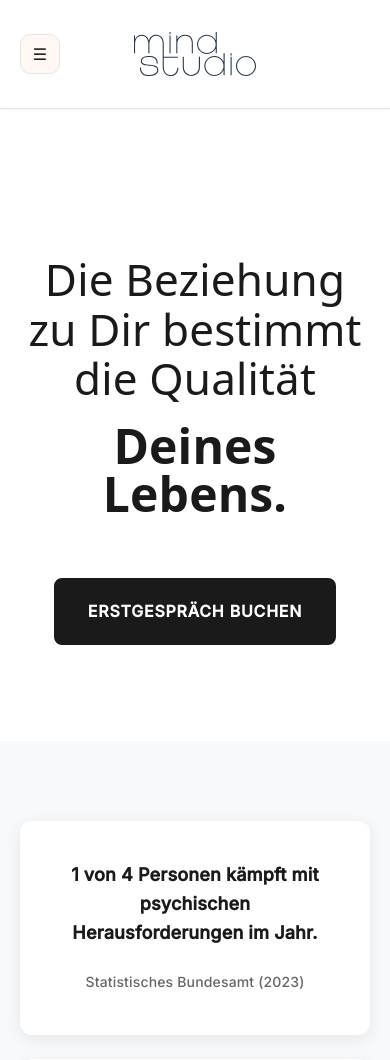
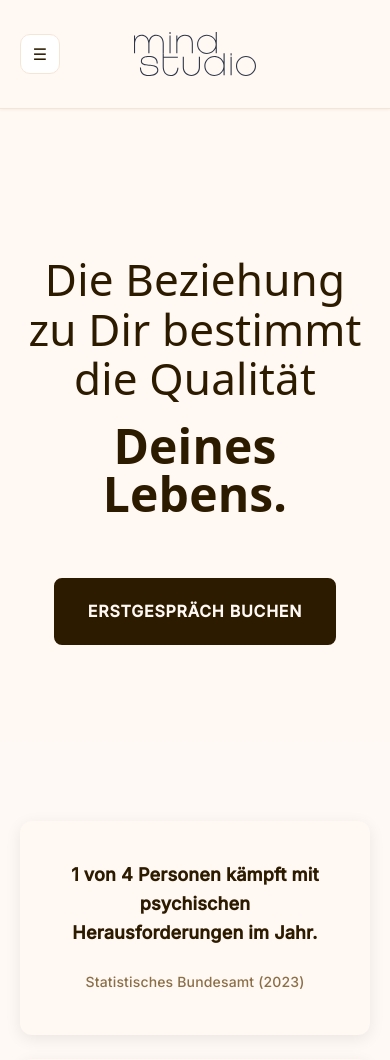
Before and after one commit to VinniWe/mind-studio-website, a PHP site: page / in a window 390 px wide. Shown: the top 1060 px of the page. Run offline with PHP 8.4, Linux system fonts and the light colour scheme; some libraries are stand-ins or nearby versions.

Commit message:
Design: implement warm orange/sand color palette
Updated color scheme from white to warm, inviting tones:

Background & Base:
- Main background: #FFF8F3 (warm cream)
- Card backgrounds: #FFFFFF (clean white)
- Header: rgba(255, 248, 243, 0.95) (warm cream with transparency)

Typography:
- Primary text: #2D1B00 (warm dark brown)
- Secondary text: #8B6F47 (warm brown)
- Maintains excellent readability

Accents & Interactive:
- Orange accent: #E67E22 (warm orange)
- Button hover: #D35400 (deeper orange)
- Borders: #F4E6D7 (warm sand)

UI Elements:
- Mobile toggle & menu: clean white backgrounds
- Form inputs: white backgrounds with warm borders
- Statistics section: light cream tint (#FEF9F5)

Creates a warm, professional, and inviting atmosphere
while maintaining the bold, clean design aesthetic.
Bumped cache version to v=7 for immediate refresh.

```diff
--- a/ansatz.html
+++ b/ansatz.html
@@ -7,8 +7,8 @@
     <meta name="description" content="Systemischer Ansatz: ressourcenorientiert, kontextsensibel und lösungsfokussiert – mit Blick auf Wechselwirkungen und Beziehungen.">
     <link rel="icon" href="assets/img/favicon.svg" type="image/svg+xml">
     <link rel="stylesheet" href="https://unpkg.com/@picocss/pico@2/css/pico.min.css">
-    <link rel="stylesheet" href="assets/css/styles.css?v=6">
-    <script defer src="assets/js/site.js?v=6"></script>
+    <link rel="stylesheet" href="assets/css/styles.css?v=7">
+    <script defer src="assets/js/site.js?v=7"></script>
   </head>
   <body>
     <header class="site-header">
--- a/assets/css/styles.css
+++ b/assets/css/styles.css
@@ -3,14 +3,14 @@
 @import url('https://fonts.googleapis.com/css2?family=Inter:wght@200;300;400;500&display=swap');
 
 :root {
-  --color-bg: #FFFFFF; /* clean white background */
-  --color-surface: #FAFAFA; /* very light gray for cards */
-  --color-text: #1A1A1A; /* dark charcoal for readability */
-  --color-muted: #666666; /* medium gray for secondary text */
-  --color-accent: #F4A261; /* warm orange accent */
-  --color-accent-600: #E76F51; /* deeper orange for buttons */
-  --color-border: #E5E5E5; /* light gray border */
-  --color-highlight: #F8F9FA; /* very light gray tint */
+  --color-bg: #FFF8F3; /* warm cream background */
+  --color-surface: #FFFFFF; /* clean white for cards */
+  --color-text: #2D1B00; /* warm dark brown for readability */
+  --color-muted: #8B6F47; /* warm brown for secondary text */
+  --color-accent: #E67E22; /* warm orange accent */
+  --color-accent-600: #D35400; /* deeper orange for buttons */
+  --color-border: #F4E6D7; /* warm sand border */
+  --color-highlight: #FEF9F5; /* very light cream tint */
   --color-card-bg: rgba(255,255,255,0.95); /* clean white card background */
   --max-w: 1200px;
 }
@@ -41,7 +41,7 @@ header.site-header {
   position: sticky;
   top: 0;
   z-index: 50;
-  background: rgba(255, 255, 255, 0.95);
+  background: rgba(255, 248, 243, 0.95);
   backdrop-filter: blur(12px);
   border-bottom: 1px solid var(--color-border);
   box-shadow: 0 1px 3px rgba(0,0,0,0.05);
@@ -73,7 +73,7 @@ header.site-header {
   width: 40px; height: 40px;
   border-radius: 10px;
   border: 1px solid var(--color-border);
-  background: rgba(255,248,243,0.9);
+  background: var(--color-surface);
   color: var(--color-text);
 }
 .mobile-menu {
@@ -81,7 +81,7 @@ header.site-header {
   position: fixed; inset: 64px 20px auto 20px;
   border: 1px solid var(--color-border);
   border-radius: 16px;
-  background: rgba(255,248,243,0.98);
+  background: var(--color-surface);
   backdrop-filter: blur(10px);
   padding: 16px;
   box-shadow: 0 12px 32px rgba(0,0,0,0.15);
@@ -248,7 +248,7 @@ footer.site-footer {
 /* Forms */
 form .field { display: grid; gap: 6px; }
 input, textarea {
-  background: rgba(255,248,243,0.9);
+  background: var(--color-surface);
   border: 1px solid var(--color-border);
   color: var(--color-text);
   padding: 12px 14px;
--- a/datenschutz.html
+++ b/datenschutz.html
@@ -7,8 +7,8 @@
     <meta name="robots" content="noindex">
     <link rel="icon" href="assets/img/favicon.svg" type="image/svg+xml">
     <link rel="stylesheet" href="https://unpkg.com/@picocss/pico@2/css/pico.min.css">
-    <link rel="stylesheet" href="assets/css/styles.css?v=6">
-    <script defer src="assets/js/site.js?v=6"></script>
+    <link rel="stylesheet" href="assets/css/styles.css?v=7">
+    <script defer src="assets/js/site.js?v=7"></script>
   </head>
   <body>
     <header class="site-header">
--- a/en/about.html
+++ b/en/about.html
@@ -7,8 +7,8 @@
     <meta name="description" content="About: Elisa Wendler-Rabbiolo – Systemic Psychology, approach and background.">
     <link rel="icon" href="../assets/img/favicon.svg" type="image/svg+xml">
     <link rel="stylesheet" href="https://unpkg.com/@picocss/pico@2/css/pico.min.css">
-    <link rel="stylesheet" href="../assets/css/styles.css?v=6">
-    <script defer src="../assets/js/site.js?v=6"></script>
+    <link rel="stylesheet" href="../assets/css/styles.css?v=7">
+    <script defer src="../assets/js/site.js?v=7"></script>
   </head>
   <body>
     <header class="site-header">
--- a/en/approach.html
+++ b/en/approach.html
@@ -7,8 +7,8 @@
     <meta name="description" content="Systemic approach: resource-oriented, context-sensitive and solution-focused. Clear, empathetic and with focus on relationship patterns.">
     <link rel="icon" href="../assets/img/favicon.svg" type="image/svg+xml">
     <link rel="stylesheet" href="https://unpkg.com/@picocss/pico@2/css/pico.min.css">
-    <link rel="stylesheet" href="../assets/css/styles.css?v=6">
-    <script defer src="../assets/js/site.js?v=6"></script>
+    <link rel="stylesheet" href="../assets/css/styles.css?v=7">
+    <script defer src="../assets/js/site.js?v=7"></script>
   </head>
   <body>
     <header class="site-header">
--- a/en/contact.html
+++ b/en/contact.html
@@ -7,8 +7,8 @@
     <meta name="description" content="Contact Mind Studio – Elisa Wendler-Rabbiolo. Request an appointment or send us a message.">
     <link rel="icon" href="../assets/img/favicon.svg" type="image/svg+xml">
     <link rel="stylesheet" href="https://unpkg.com/@picocss/pico@2/css/pico.min.css">
-    <link rel="stylesheet" href="../assets/css/styles.css?v=6">
-    <script defer src="../assets/js/site.js?v=6"></script>
+    <link rel="stylesheet" href="../assets/css/styles.css?v=7">
+    <script defer src="../assets/js/site.js?v=7"></script>
   </head>
   <body>
     <header class="site-header">
--- a/en/index.html
+++ b/en/index.html
@@ -12,8 +12,8 @@
     <meta property="og:image" content="../assets/img/social.png">
     <link rel="icon" href="../assets/img/favicon.svg" type="image/svg+xml">
     <link rel="stylesheet" href="https://unpkg.com/@picocss/pico@2/css/pico.min.css">
-    <link rel="stylesheet" href="../assets/css/styles.css?v=6">
-    <script defer src="../assets/js/site.js?v=6"></script>
+    <link rel="stylesheet" href="../assets/css/styles.css?v=7">
+    <script defer src="../assets/js/site.js?v=7"></script>
   </head>
   <body>
     <header class="site-header">
--- a/en/services-individual.html
+++ b/en/services-individual.html
@@ -7,8 +7,8 @@
     <meta name="description" content="Systemic therapy and psychological counseling for individuals. In-person sessions in Hamburg and online.">
     <link rel="icon" href="../assets/img/favicon.svg" type="image/svg+xml">
     <link rel="stylesheet" href="https://unpkg.com/@picocss/pico@2/css/pico.min.css">
-    <link rel="stylesheet" href="../assets/css/styles.css?v=6">
-    <script defer src="../assets/js/site.js?v=6"></script>
+    <link rel="stylesheet" href="../assets/css/styles.css?v=7">
+    <script defer src="../assets/js/site.js?v=7"></script>
   </head>
   <body>
     <header class="site-header">
--- a/en/services-organizations.html
+++ b/en/services-organizations.html
@@ -7,8 +7,8 @@
     <meta name="description" content="Support for teams & organizations: workshops, facilitation, culture and organizational development.">
     <link rel="icon" href="../assets/img/favicon.svg" type="image/svg+xml">
     <link rel="stylesheet" href="https://unpkg.com/@picocss/pico@2/css/pico.min.css">
-    <link rel="stylesheet" href="../assets/css/styles.css?v=6">
-    <script defer src="../assets/js/site.js?v=6"></script>
+    <link rel="stylesheet" href="../assets/css/styles.css?v=7">
+    <script defer src="../assets/js/site.js?v=7"></script>
   </head>
   <body>
     <header class="site-header">
--- a/impressum.html
+++ b/impressum.html
@@ -7,8 +7,8 @@
     <meta name="robots" content="noindex">
     <link rel="icon" href="assets/img/favicon.svg" type="image/svg+xml">
     <link rel="stylesheet" href="https://unpkg.com/@picocss/pico@2/css/pico.min.css">
-    <link rel="stylesheet" href="assets/css/styles.css?v=6">
-    <script defer src="assets/js/site.js?v=6"></script>
+    <link rel="stylesheet" href="assets/css/styles.css?v=7">
+    <script defer src="assets/js/site.js?v=7"></script>
   </head>
   <body>
     <header class="site-header">
--- a/index.html
+++ b/index.html
@@ -12,8 +12,8 @@
     <meta property="og:image" content="assets/img/social.png">
     <link rel="icon" href="assets/img/favicon.svg" type="image/svg+xml">
     <link rel="stylesheet" href="https://unpkg.com/@picocss/pico@2/css/pico.min.css">
-    <link rel="stylesheet" href="assets/css/styles.css?v=6">
-    <script defer src="assets/js/site.js?v=6"></script>
+    <link rel="stylesheet" href="assets/css/styles.css?v=7">
+    <script defer src="assets/js/site.js?v=7"></script>
   </head>
   <body>
     <header class="site-header">
--- a/kontakt.html
+++ b/kontakt.html
@@ -7,8 +7,8 @@
     <meta name="description" content="Kontakt Mind Studio – Elisa Wendler-Rabbiolo. Termin anfragen oder Nachricht senden.">
     <link rel="icon" href="assets/img/favicon.svg" type="image/svg+xml">
     <link rel="stylesheet" href="https://unpkg.com/@picocss/pico@2/css/pico.min.css">
-    <link rel="stylesheet" href="assets/css/styles.css?v=6">
-    <script defer src="assets/js/site.js?v=6"></script>
+    <link rel="stylesheet" href="assets/css/styles.css?v=7">
+    <script defer src="assets/js/site.js?v=7"></script>
   </head>
   <body>
     <header class="site-header">
--- a/leistungen-einzel.html
+++ b/leistungen-einzel.html
@@ -7,8 +7,8 @@
     <meta name="description" content="Systemische Therapie und psychologische Beratung für Einzelpersonen. In Präsenz in Hamburg und online.">
     <link rel="icon" href="assets/img/favicon.svg" type="image/svg+xml">
     <link rel="stylesheet" href="https://unpkg.com/@picocss/pico@2/css/pico.min.css">
-    <link rel="stylesheet" href="assets/css/styles.css?v=6">
-    <script defer src="assets/js/site.js?v=6"></script>
+    <link rel="stylesheet" href="assets/css/styles.css?v=7">
+    <script defer src="assets/js/site.js?v=7"></script>
   </head>
   <body>
     <header class="site-header">
--- a/leistungen-organisationen.html
+++ b/leistungen-organisationen.html
@@ -7,8 +7,8 @@
     <meta name="description" content="Unterstützung für Teams & Organisationen: Workshops, Moderation, Kultur- und Organisationsentwicklung.">
     <link rel="icon" href="assets/img/favicon.svg" type="image/svg+xml">
     <link rel="stylesheet" href="https://unpkg.com/@picocss/pico@2/css/pico.min.css">
-    <link rel="stylesheet" href="assets/css/styles.css?v=6">
-    <script defer src="assets/js/site.js?v=6"></script>
+    <link rel="stylesheet" href="assets/css/styles.css?v=7">
+    <script defer src="assets/js/site.js?v=7"></script>
   </head>
   <body>
     <header class="site-header">
--- a/ueber-mich.html
+++ b/ueber-mich.html
@@ -7,8 +7,8 @@
     <meta name="description" content="Über: Elisa Wendler-Rabbiolo – Systemische Psychologie, Ansatz und Hintergrund.">
     <link rel="icon" href="assets/img/favicon.svg" type="image/svg+xml">
     <link rel="stylesheet" href="https://unpkg.com/@picocss/pico@2/css/pico.min.css">
-    <link rel="stylesheet" href="assets/css/styles.css?v=6">
-    <script defer src="assets/js/site.js?v=6"></script>
+    <link rel="stylesheet" href="assets/css/styles.css?v=7">
+    <script defer src="assets/js/site.js?v=7"></script>
   </head>
   <body>
     <header class="site-header">
```
